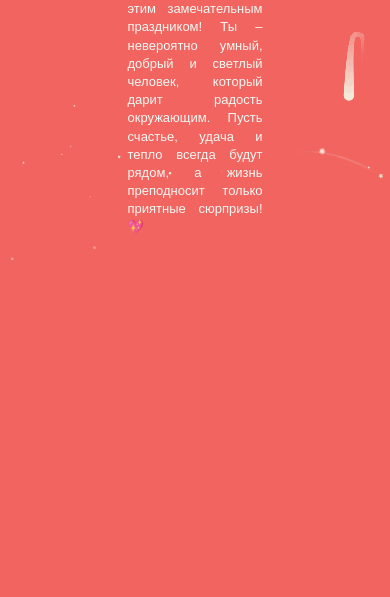
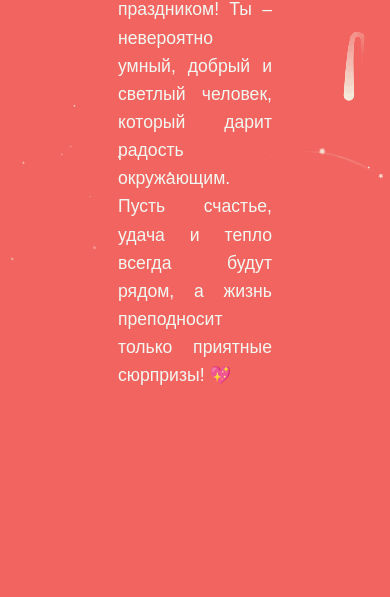
Before and after one commit to IBlank1zI/asd, a plain HTML site: page index.html in a window 390 px wide. Shown: the part 251-848 px from the top of the page. Drawn offline with Linux system fonts and the light colour scheme; animation ran at ten frames a second.

Commit message:
Update 2.css

```diff
--- a/2.css
+++ b/2.css
@@ -1,11 +1,9 @@
 body {
   background-color:#f26460;
-    overflow: hidden;
+  overflow: auto;
 }
 
-  body,
-
-  html {
+body, html {
   height: 100%;
   width: 100%;
   margin: 0;
@@ -18,84 +16,65 @@ body {
   width:100%;
   height:100%;
   visibility:hidden;
-    overflow:visible
+  overflow:visible;
 }
 .container {
   visibility: visible;
   display: block;
-  }
-
-
-  .container {
-    font-size: 100px;
+  font-size: 4rem;
   color: white;
   text-align: center;
-    padding: 100px;
+  padding: 2rem;
   display: block;
-    margin-top: -150px;
+  margin-top: -6rem;
+  max-width: 80%;
+  margin-left: auto;
+  margin-right: auto;
 }
 .container strong {
   font-weight: bold;
   color: rgb(255, 255, 255);
 }
 
-
 .mensaje-navidad {
-    font-size: 18px;
+  font-size: 1.2rem;
   color: #f1f8f2;
-    margin-top: -10px;
+  margin-top: -0.5rem;
   text-align: justify;
-    line-height: 1.6;
+  line-height: 1.8;
   font-family: 'Arial', sans-serif;
+  max-width: 80%;
+  margin-left: auto;
+  margin-right: auto;
 }
 
-  /* Responsividad */
-@media screen and (max-width: 768px) {
+/* Настройки для iPhone 13 (размер экрана 390x844px, но с высоким ppi) */
+@media screen and (max-width: 390px) {
 .container {
-    font-size: 60px;
-    padding: 0px;
-    margin-top: -120px;
+  font-size: 3rem;
+  padding: 1.5rem;
+  margin-top: -4rem;
+  max-width: 85%;
 }
 
 .mensaje-navidad {
-    font-size: 16px;
-    margin-top: 0px;
-    text-align: justify;
-    line-height: 1.5;
-  }
-}
-
-@media screen and (max-width: 480px) {
-  .container {
-    font-size: 30px;
-    padding: 20px;
-    margin-top: -90px;
-  }
-
-  .mensaje-navidad {
-    font-size: 13px;
-    line-height: 1.4;
-    padding: 0 10px;
+  font-size: 1.1rem;
+  line-height: 1.6;
+  padding: 0 1.5rem;
 }
 }
 
 .h1 {
 color: #ffffff;
-  margin-top: 20px;
-  font-size: 50px;
+margin-top: 2rem;
+font-size: 3rem;
 text-align: center;
 }
 
-/* Ajustes para pantallas pequeñas */
-@media screen and (max-width: 768px) {
+/* Коррекция заголовка для iPhone 13 */
+@media screen and (max-width: 390px) {
 .h1 {
-    margin-top: 100px; /* Reduce el margin-top en pantallas más pequeñas */
+  margin-top: 4rem;
+  font-size: 2.2rem;
 }
 }
-
-@media screen and (max-width: 480px) {
-  .h1 {
-    margin-top: 70px; /* Reduce aún más el margin-top en pantallas muy pequeñas */
-    font-size: 30px;
-  }
-}
```
Lines whose indentation alone changed are shown as unchanged.
